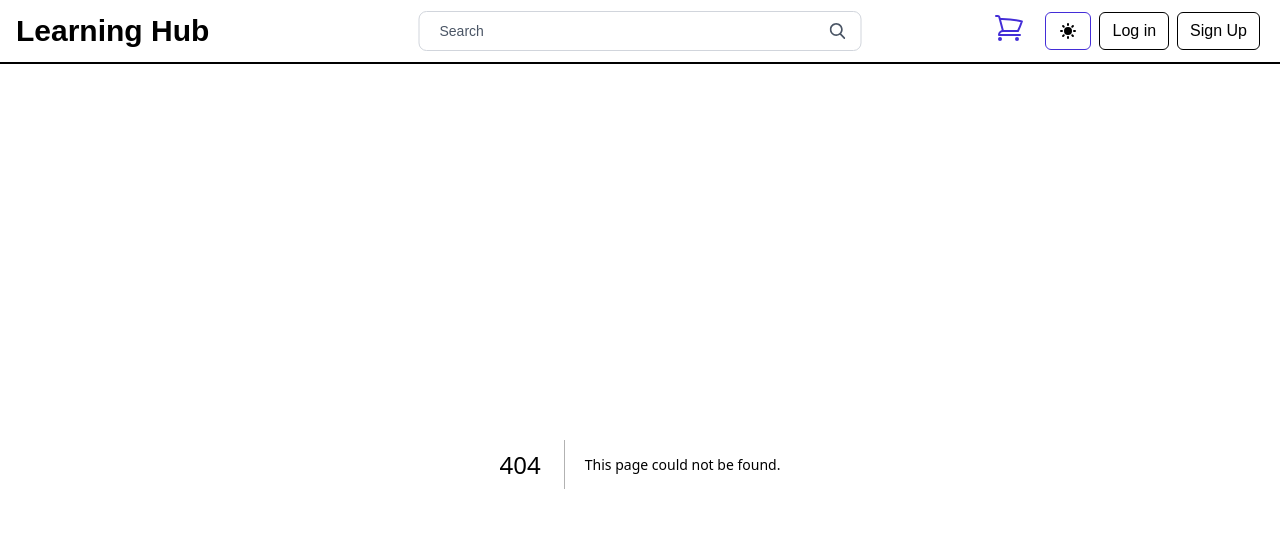
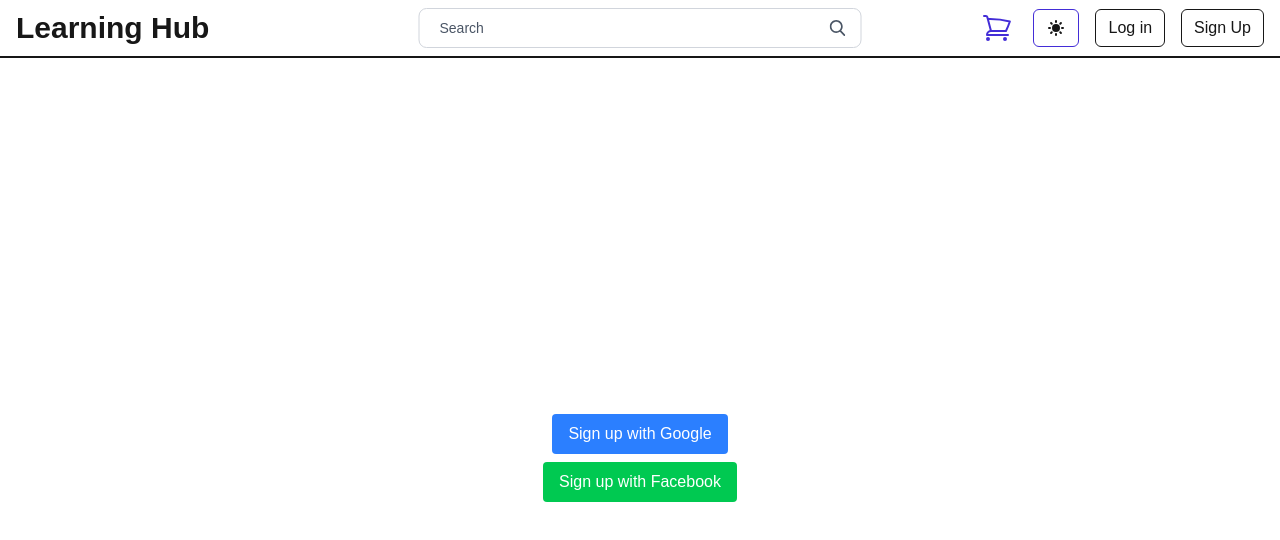
Before and after one commit to bikramgiri/Learning_Management_System, a Next.js app: page /auth/signup in a window 1280 px wide. Before the commit this address had no page. Shown: the top 540 px of the page. Built offline with nearby package versions, Linux system fonts and the light colour scheme; no server answers.

Commit message:
fix issues of google login, implement session

```diff
--- /dev/null
+++ b/src/app/auth/signup/page.tsx
@@ -0,0 +1,13 @@
+'use client';
+import {signIn} from 'next-auth/react'
+
+function SignUp() {
+      return (
+            <div className="flex flex-col items-center justify-center min-h-screen py-2 ">
+                  <button className='cursor-pointer bg-blue-500 text-white px-4 py-2 rounded' onClick={() => signIn("google")}>Sign up with Google</button>
+                  <button className='cursor-pointer mt-2 bg-green-500 text-white px-4 py-2 rounded' onClick={() => signIn("facebook")}>Sign up with Facebook</button>
+            </div>
+      )
+}
+
+export default SignUp;
--- a/src/app/components/navbar/navbar.tsx
+++ b/src/app/components/navbar/navbar.tsx
@@ -1,11 +1,106 @@
 'use client';
+import { signOut, useSession } from 'next-auth/react';
 import Link from 'next/link';
 import { useState, useEffect } from 'react';
 
+// Child component for session-dependent rendering
+const AuthSection = () => {
+  const { data: session, status } = useSession();
+  console.log("Session data in Navbar:", session);
+  console.log("Session status in Navbar:", status);
+
+  // Avoid rendering until session status is resolved
+  if (status === 'loading') {
+    return null; // Render nothing during loading to avoid mismatch
+  }
+
+  const handleSignOut = async () => {
+    await signOut({ callbackUrl: '/auth/login' });
+  };
+
+  return (
+    <>
+      {session ? (
+        <button
+          className="cursor-pointer py-1.5 px-3 text-center border rounded-md hover:bg-red-700 dark:text-white dark:bg-red-500 hidden lg:block"
+          onClick={handleSignOut}
+          aria-label="Sign out"
+        >
+          Sign Out
+        </button>
+      ) : (
+        <>
+          <Link
+          href="/auth/login">
+            <button
+              className="cursor-pointer py-1.5 px-3 text-center border rounded-md hover:bg-indigo-700 dark:text-white dark:bg-indigo-600 hidden lg:block"
+              aria-label="Log in"
+            >
+              Log in
+            </button>
+          </Link>
+          <Link
+            href="/auth/signup"
+            className="py-1.5 px-3 text-center border dark:border-indigo-600 rounded-md hover:bg-gray-100 dark:text-indigo-700 hidden lg:inline-block"
+            aria-label="Sign up"
+          >
+            Sign Up
+          </Link>
+        </>
+      )}
+    </>
+  );
+};
+
+// Child component for mobile auth section
+const MobileAuthSection = () => {
+  const { data: session, status } = useSession();
+
+  if (status === 'loading') {
+    return null;
+  }
+
+  const handleSignOut = async () => {
+    await signOut({ callbackUrl: '/auth/login' });
+  };
+
+  return (
+    <>
+      {session ? (
+        <button
+          className="w-[97.6%] h-11 block m-1 border-gray-300 border rounded-md hover:bg-red-700 dark:text-white dark:bg-red-500 px-4 py-3 mb-3 text-sm text-center font-semibold"
+          onClick={handleSignOut}
+          aria-label="Sign out"
+        >
+          Sign Out
+        </button>
+      ) : (
+        <>
+          <Link
+            href="/auth/login"
+            className="block m-1 border-gray-300 border rounded-md hover:bg-indigo-700 dark:text-white dark:bg-indigo-600 px-4 py-3 mb-3 text-sm text-center font-semibold"
+            aria-label="Log in"
+          >
+            Log in
+          </Link>
+          <Link
+            href="/auth/signup"
+            className="block m-1 border rounded-md px-4 py-3 mb-2 text-xs text-center font-semibold border-gray-300 hover:bg-gray-600 dark:text-indigo-700"
+            aria-label="Sign up"
+          >
+            Sign Up
+          </Link>
+        </>
+      )}
+    </>
+  );
+};
+
 const Navbar = () => {
-  const [isDarkMode, setIsDarkMode] = useState(false);
+  const [isDarkMode, setIsDarkMode] = useState(false); // Default to false for SSR consistency
   const [isMobileMenuOpen, setIsMobileMenuOpen] = useState(false);
 
+  // Initialize dark mode only on client-side
   useEffect(() => {
     const prefersDark = window.matchMedia('(prefers-color-scheme: dark)').matches;
     setIsDarkMode(prefersDark);
@@ -13,18 +108,21 @@ const Navbar = () => {
   }, []);
 
   const toggleTheme = () => {
-    setIsDarkMode(!isDarkMode);
-    document.documentElement.classList.toggle('dark', !isDarkMode);
+    setIsDarkMode((prev) => {
+      const newMode = !prev;
+      document.documentElement.classList.toggle('dark', newMode);
+      return newMode;
+    });
   };
 
   const toggleMobileMenu = () => {
-    setIsMobileMenuOpen(!isMobileMenuOpen);
+    setIsMobileMenuOpen((prev) => !prev);
   };
 
   return (
     <>
       <nav className="relative px-4 py-2 flex justify-between items-center bg-white dark:bg-white border-b-2 dark:border-gray-200">
-        <Link href='/' className="text-3xl font-bold dark:text-indigo-600">
+        <Link href="/" className="text-3xl font-bold dark:text-indigo-600">
           Learning <span className="dark:text-gray-800">Hub</span>
         </Link>
         <div className="lg:hidden">
@@ -62,7 +160,6 @@ const Navbar = () => {
                   className="cursor-pointer text-gray-600 dark:text-gray-500 h-4 w-4 fill-current"
                   xmlns="http://www.w3.org/2000/svg"
                   viewBox="0 0 56.966 56.966"
-                  // style={{ enableBackground: 'new 0 0 56.966 56.966' }}
                   xmlSpace="preserve"
                 >
                   <path d="M55.146,51.887L41.588,37.786c3.486-4.144,5.396-9.358,5.396-14.786c0-12.682-10.318-23-23-23s-23,10.318-23,23 s10.318,23,23,23c4.761,0,9.298-1.436,13.177-4.162l13.661,14.208c0.571,0.593,1.339,0.92,2.162,0.92 c0.779,0,1.518-0.297,2.079-0.837C56.255,54.982,56.293,53.08,55.146,51.887z M23.984,6c9.374,0,17,7.626,17,17s-7.626,17-17,17 s-17-7.626-17-17S14.61,6,23.984,6z" />
@@ -71,18 +168,27 @@ const Navbar = () => {
             </div>
           </li>
         </ul>
-        <div className="hidden lg:flex">
-          <a href="#">
-            <svg xmlns="http://www.w3.org/2000/svg" fill="none" viewBox="0 0 24 24" strokeWidth="1.5"
-            stroke="currentColor" className="cursor-pointer w-10 h-10 text-indigo-700 p-1 mr-4">
-            <path strokeLinecap="round" strokeLinejoin="round"
-              d="M2.25 3h1.386c.51 0 .955.343 1.087.835l.383 1.437M7.5 14.25a3 3 0 0 0-3 3h15.75m-12.75-3h11.218c1.121-2.3 2.1-4.684 2.924-7.138a60.114 60.114 0 0 0-16.536-1.84M7.5 14.25 5.106 5.272M6 20.25a.75.75 0 1 1-1.5 0 .75.75 0 0 1 1.5 0Zm12.75 0a.75.75 0 1 1-1.5 0 .75.75 0 0 1 1.5 0Z" />
+        <div className="hidden lg:flex items-center space-x-4">
+          <Link href="/cart">
+            <svg
+              xmlns="http://www.w3.org/2000/svg"
+              fill="none"
+              viewBox="0 0 24 24"
+              strokeWidth="1.5"
+              stroke="currentColor"
+              className="cursor-pointer w-10 h-10 text-indigo-700 p-1"
+            >
+              <path
+                strokeLinecap="round"
+                strokeLinejoin="round"
+                d="M2.25 3h1.386c.51 0 .955.343 1.087.835l.383 1.437M7.5 14.25a3 3 0 0 0-3 3h15.75m-12.75-3h11.218c1.121-2.3 2.1-4.684 2.924-7.138a60.114 60.114 0 0 0-16.536-1.84M7.5 14.25 5.106 5.272M6 20.25a.75.75 0 1 1-1.5 0 .75.75 0 0 1 1.5 0Zm12.75 0a.75.75 0 1 1-1.5 0 .75.75 0 0 1 1.5 0Z"
+              />
             </svg>
-          </a>
+          </Link>
           <button
             id="theme-toggle"
             type="button"
-            className="cursor-pointer lg:inline-block lg:ml-auto py-1.5 px-3 m-1 text-center border border-indigo-700 rounded-md dark:bg-gray-700 hover:bg-gray-800 dark:text-indigeo-700"
+            className="cursor-pointer py-1.5 px-3 text-center border border-indigo-700 rounded-md dark:bg-gray-600 hover:bg-gray-800 dark:text-gray-300"
             onClick={toggleTheme}
             aria-label="Toggle theme"
           >
@@ -109,31 +215,16 @@ const Navbar = () => {
               />
             </svg>
           </button>
-          <a href="/login">
-            <button
-              className="cursor-pointer py-1.5 px-3 m-1 text-center border rounded-md hover:bg-indigo-700 dark:text-white dark:bg-indigo-600 hidden lg:block"
-            >
-              Log in
-            </button>
-          </a>
-          <a
-              className="py-1.5 px-3 m-1 text-center border dark:border-indigo-600 rounded-md hover:bg-gray-100 dark:text-indigo-700 hidden lg:inline-block"
-              href="#"
-            >
-              Sign Up
-          </a>
+          <AuthSection />
         </div>
       </nav>
 
       {/* Mobile navbar */}
       <div className={`navbar-menu relative z-50 ${isMobileMenuOpen ? '' : 'hidden'}`}>
-        <div className="navbar-backdrop fixed inset-0 bg-gray-00 opacity-50" />
+        <div className="navbar-backdrop fixed inset-0 bg-gray-800 opacity-50" />
         <nav className="fixed bg-white dark:bg-gray-500 top-0 left-0 bottom-0 flex flex-col w-5/6 max-w-sm py-6 px-6 border-r overflow-y-auto">
           <div className="flex items-center mb-8">
-            <Link
-              className="mr-auto text-2xl font-bold dark:text-indigo-600"
-              href="/"
-            >
+            <Link href="/" className="mr-auto text-2xl font-bold dark:text-indigo-600">
               Learning <span className="dark:text-gray-800">Hub</span>
             </Link>
             <button
@@ -173,7 +264,6 @@ const Navbar = () => {
                 className="text-gray-600 cursor-pointer dark:text-gray-200 h-4 w-4 fill-current"
                 xmlns="http://www.w3.org/2000/svg"
                 viewBox="0 0 56.966 56.966"
-                // style={{ enableBackground: 'new 0 0 56.966 56.966' }}
                 xmlSpace="preserve"
               >
                 <path d="M55.146,51.887L41.588,37.786c3.486-4.144,5.396-9.358,5.396-14.786c0-12.682-10.318-23-23-23s-23,10.318-23,23 s10.318,23,23,23c4.761,0,9.298-1.436,13.177-4.162l13.661,14.208c0.571,0.593,1.339,0.92,2.162,0.92 c0.779,0,1.518-0.297,2.079-0.837C56.255,54.982,56.293,53.08,55.146,51.887z M23.984,6c9.374,0,17,7.626,17,17s-7.626,17-17,17 s-17-7.626-17-17S14.61,6,23.984,6z" />
@@ -182,13 +272,22 @@ const Navbar = () => {
           </div>
           <div className="mt-auto">
             <div className="pt-6">
-            <a href="#">
-                <svg xmlns="http://www.w3.org/2000/svg" fill="none" viewBox="0 0 24 24" strokeWidth="1.5"
-                  stroke="currentColor" className="w-[97.6%] h-11 cursor-pointer mb-3 flex justify-center items-center py-1.5 px-3 m-1 text-center bg-gray-100 border border-gray-300 rounded-md text-black hover:bg-gray-100 dark:text-gray-300 dark:bg-gray-700 dark:hover:bg-gray-700">
-                  <path strokeLinecap="round" strokeLinejoin="round"
-                    d="M2.25 3h1.386c.51 0 .955.343 1.087.835l.383 1.437M7.5 14.25a3 3 0 0 0-3 3h15.75m-12.75-3h11.218c1.121-2.3 2.1-4.684 2.924-7.138a60.114 60.114 0 0 0-16.536-1.84M7.5 14.25 5.106 5.272M6 20.25a.75.75 0 1 1-1.5 0 .75.75 0 0 1 1.5 0Zm12.75 0a.75.75 0 1 1-1.5 0 .75.75 0 0 1 1.5 0Z" />
+              <Link href="/cart">
+                <svg
+                  xmlns="http://www.w3.org/2000/svg"
+                  fill="none"
+                  viewBox="0 0 24 24"
+                  strokeWidth="1.5"
+                  stroke="currentColor"
+                  className="w-[97.6%] h-11 cursor-pointer mb-3 flex justify-center items-center py-1.5 px-3 m-1 text-center bg-gray-100 border border-gray-300 rounded-md text-black hover:bg-gray-100 dark:text-gray-300 dark:bg-gray-700 dark:hover:bg-gray-700"
+                >
+                  <path
+                    strokeLinecap="round"
+                    strokeLinejoin="round"
+                    d="M2.25 3h1.386c.51 0 .955.343 1.087.835l.383 1.437M7.5 14.25a3 3 0 0 0-3 3h15.75m-12.75-3h11.218c1.121-2.3 2.1-4.684 2.924-7.138a60.114 60.114 0 0 0-16.536-1.84M7.5 14.25 5.106 5.272M6 20.25a.75.75 0 1 1-1.5 0 .75.75 0 0 1 1.5 0Zm12.75 0a.75.75 0 1 1-1.5 0 .75.75 0 0 1 1.5 0Z"
+                  />
                 </svg>
-              </a>
+              </Link>
               <button
                 id="theme-toggle-2"
                 type="button"
@@ -219,18 +318,7 @@ const Navbar = () => {
                   />
                 </svg>
               </button>
-              <a
-                className="block m-1 border-gray-300 border rounded-md hover:bg-indigo-700 dark:text-white dark:bg-indigo-600 px-4 py-3 mb-3 text-sm text-center font-semibold"
-                href="#"
-              >
-                Log in
-              </a>
-              <a
-                className="block m-1 border rounded-md px-4 py-3 mb-2 text-xs text-center font-semibold border-gray-300 hover:bg-gray-600"
-                href="#"
-              >
-                Sign Up
-              </a>
+              <MobileAuthSection />
             </div>
             <p className="my-4 text-xs text-center text-gray-300">
               <span>Learning Hub © 2025</span>
--- a/src/app/home/page.tsx
+++ b/src/app/home/page.tsx
@@ -1,7 +1,22 @@
+'use client';
+import { signIn, signOut, useSession } from "next-auth/react";
 
 function Home() {
+  const {data:session} = useSession(); // useSelector()  --> select * from users
+  if(session){
+    return (
+      <>
+      <h1 className="text-3xl text-green-300 font-bold">Welcome, {session.user?.name}</h1>
+      <h2 className="text-2xl text-indigo-400 font-semibold">{session.user?.email}</h2>
+      <button className="bg-red-500 text-white cursor-pointer py-2 px-4 rounded" onClick={() => signOut()}>Sign Out</button>
+      </>
+    )
+  }
   return (
-    <h1 className="text-3xl font-bold">Home Page</h1>
+    <div>
+      <h1 className="text-3xl font-bold">Not Logged In</h1>
+      <button className="bg-blue-500 text-white cursor-pointer py-2 px-4 rounded" onClick={() => signIn()}>Sign In with Google</button>
+    </div>
   )
 }
 
--- a/src/app/layout.tsx
+++ b/src/app/layout.tsx
@@ -2,6 +2,7 @@ import type { Metadata } from "next";
 import { Geist, Geist_Mono } from "next/font/google";
 import "./globals.css";
 import Navbar from './components/navbar/navbar';
+import SessionWrapper from "@/components/SessionWrapper";
 
 const geistSans = Geist({
   variable: "--font-geist-sans",
@@ -24,6 +25,7 @@ export default function RootLayout({
   children: React.ReactNode;
 }>) {
   return (
+    <SessionWrapper>
     <html lang="en">
       <body
         className={`${geistSans.variable} ${geistMono.variable} antialiased`}
@@ -33,5 +35,6 @@ export default function RootLayout({
         {children}
       </body>
     </html>
+    </SessionWrapper>
   );
 }
--- /dev/null
+++ b/src/components/SessionWrapper.tsx
@@ -0,0 +1,10 @@
+'use client';
+import { SessionProvider } from "next-auth/react";
+
+const SessionWrapper = ({children}: {children: React.ReactNode}) => {
+  return (
+      <SessionProvider>{children}</SessionProvider>
+  )
+}
+
+export default SessionWrapper;
```
Also changed, not shown: src/app/auth/login/page.tsx (renamed from src/app/login/page.tsx).
